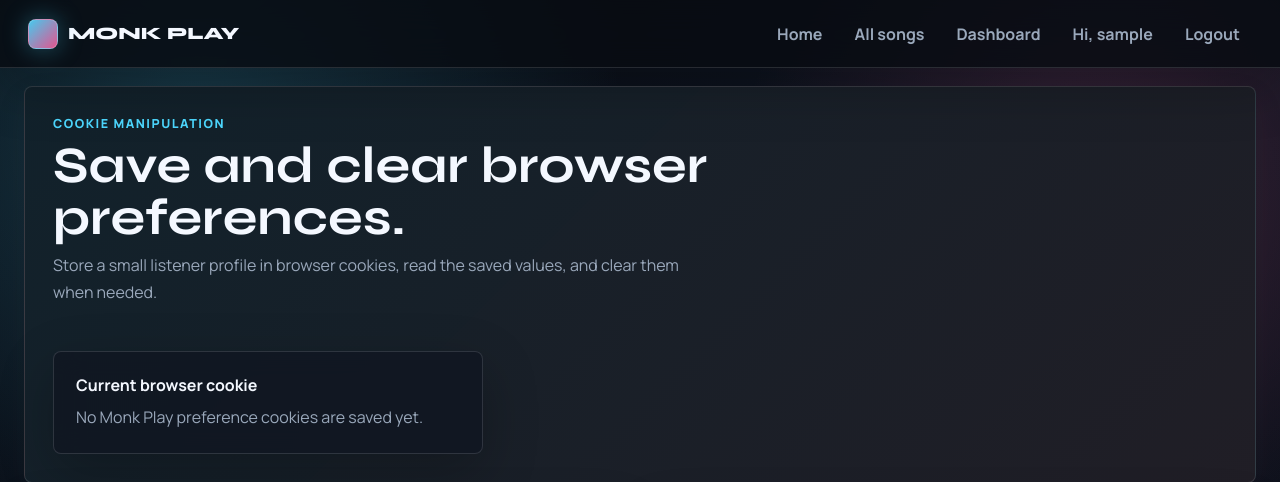
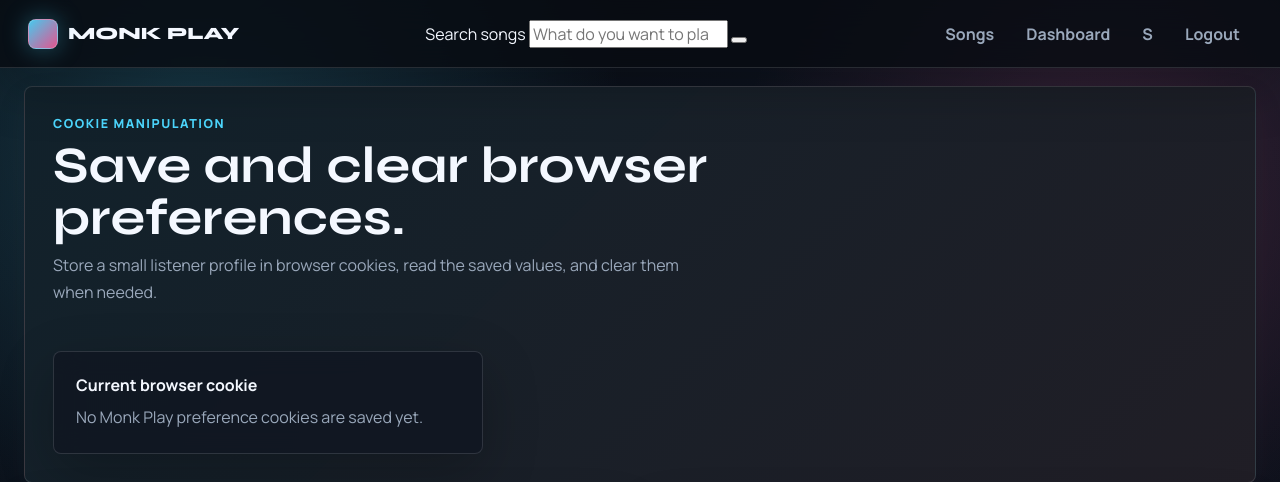
Before and after one commit to karansunar07/Monk-Play, a Flask app: page /cookies in a window 1280 px wide. Shown: the top 482 px of the page. Run offline with Flask 3, Linux system fonts and the light colour scheme; the visitor is signed in with stand-in values (Sample User, id 1); data that the repository does not hold is empty.

Commit message:
Add global search layout

```diff
--- a/app/templates/base.html
+++ b/app/templates/base.html
@@ -7,21 +7,50 @@
     <link rel="preconnect" href="https://fonts.googleapis.com">
     <link rel="preconnect" href="https://fonts.gstatic.com" crossorigin>
     <link href="https://fonts.googleapis.com/css2?family=Manrope:wght@400;500;700;800&family=Syne:wght@600;700;800&display=swap" rel="stylesheet">
-    <link rel="stylesheet" href="{{ url_for('static', filename='css/style.css') }}?v=dashboard-command-7">
+    <link rel="stylesheet" href="{{ url_for('static', filename='css/style.css') }}?v=player-restore-17">
 </head>
 <body>
     <header class="topbar">
-        <a class="brand" href="{{ url_for('home') }}">
-            <span class="brand-dot"></span>
-            <span>Monk Play</span>
-        </a>
+        <div class="topbar-left">
+            <a class="brand compact-brand" href="{{ url_for('home') }}" aria-label="Monk Play home">
+                <span class="brand-dot"></span>
+                <span>Monk Play</span>
+            </a>
+        </div>
+
+        <div class="playbar-search-wrap">
+            <a class="playbar-icon-btn" href="{{ url_for('home') }}" aria-label="Home">
+                <span class="home-glyph" aria-hidden="true"></span>
+            </a>
+            <form class="playbar-search" action="{{ url_for('songs') }}" method="get" role="search">
+                <span class="search-glyph" aria-hidden="true"></span>
+                <label class="sr-only" for="global-song-search">Search songs</label>
+                <input
+                    id="global-song-search"
+                    name="q"
+                    type="search"
+                    value="{{ request.args.get('q', '') }}"
+                    placeholder="What do you want to play?"
+                    autocomplete="off"
+                >
+                <span class="search-divider" aria-hidden="true"></span>
+                <button class="library-glyph-btn" type="submit" aria-label="Search library">
+                    <span class="library-glyph" aria-hidden="true"></span>
+                </button>
+            </form>
+        </div>
 
         <nav class="topnav">
-            <a href="{{ url_for('home') }}">Home</a>
-            <a href="{{ url_for('songs') }}">All songs</a>
+            <a href="{{ url_for('songs') }}">Songs</a>
             {% if session.get("user_id") %}
             <a href="{{ url_for('dashboard') }}">Dashboard</a>
-            <span class="nav-user">Hi, {{ session.get("user_name") }}</span>
+            <a class="top-icon-link" href="{{ url_for('profile') }}" aria-label="Profile">
+                {% if session.get("avatar_url") %}
+                <img src="{{ session.get('avatar_url') }}" alt="">
+                {% else %}
+                <span>{{ (session.get("user_name") or "U")[:1]|upper }}</span>
+                {% endif %}
+            </a>
             <a class="nav-btn" href="{{ url_for('logout') }}">Logout</a>
             {% else %}
             <a href="{{ url_for('login') }}">Login</a>
@@ -41,6 +70,7 @@
     {% endwith %}
 
     {% block content %}{% endblock %}
-    <script src="{{ url_for('static', filename='js/app.js') }}?v=dashboard-command-7"></script>
+    {% include "partials/music_player.html" %}
+    <script src="{{ url_for('static', filename='js/app.js') }}?v=player-restore-17"></script>
 </body>
 </html>
```
